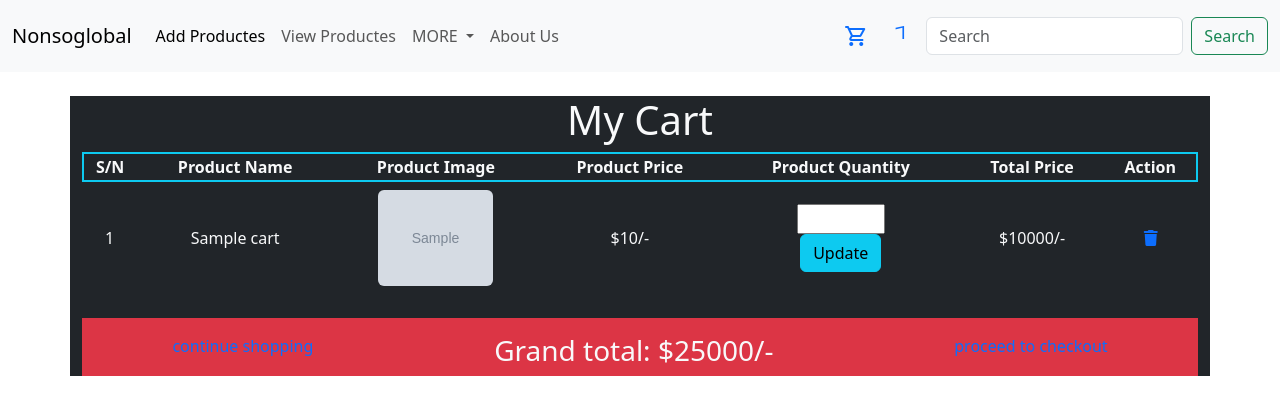
After one commit to Dev-Nonso-code/cart, a PHP site: page /cartes.php in a window 1280 px wide. The commit adds this page. Shown: the top 415 px of the page. Run offline with PHP 8.4, Linux system fonts and the light colour scheme; tables that the repository leaves empty or names only in its code hold one stand-in row (values such as "Sample post"); grey boxes marked "Sample" are stand-in pictures.

Commit message:
Add files via upload

```diff
--- /dev/null
+++ b/all.css
@@ -0,0 +1,21 @@
+#cart-table{
+    height: max-content;
+    width: fit-content;
+    flex-wrap: wrap;
+}
+img{
+    width: 7.2em;
+    height: 6em;
+}
+#btn{
+    width: 6.8em;
+    height: 3.5em;
+}
+a{
+    text-decoration: none;
+    text-shadow: 5px;
+}
+a:hover{
+    text-decoration: wavy;
+    text-transform: uppercase;
+}
--- /dev/null
+++ b/cartes.php
@@ -0,0 +1,131 @@
+<?php
+include './database/conn.php';
+// Update Query
+
+
+if (isset($_POST['Update_cart_q'])) {
+    $update_value = $_POST['Update_quantity'];
+    // echo $update_value;
+    $update_id = $_POST['Update_quantity_id'];
+
+
+    // query
+    $update_quantity_query = mysqli_query($conn, "update `cart` set quantity = $update_value WHERE id = $update_id ");
+    echo "updated Successfully";
+}
+?>
+
+<!DOCTYPE html>
+<html lang="en">
+
+<head>
+    <meta charset="UTF-8">
+    <meta name="viewport" content="width=device-width, initial-scale=1.0">
+    <link rel="shortcut icon" href="./images/download.png" type="icon">
+    <link href="https://cdn.jsdelivr.net/npm/bootstrap@5.3.3/dist/css/bootstrap.min.css" rel="stylesheet" integrity="sha384-QWTKZyjpPEjISv5WaRU9OFeRpok6YctnYmDr5pNlyT2bRjXh0JMhjY6hW+ALEwIH" crossorigin="anonymous">
+    <link href="https://fonts.googleapis.com/icon?family=Material+Icons" rel="stylesheet">
+    <link rel="stylesheet" href="https://fonts.googleapis.com/css2?family=Material+Symbols+Outlined:opsz,wght,FILL,GRAD@24,400,0,0&icon_names=shopping_cart" />
+    <link rel="stylesheet" href="https://cdnjs.cloudflare.com/ajax/libs/font-awesome/6.0.0-beta3/css/all.min.css">
+    <link rel="stylesheet" href="style.css">
+    <link rel="shortcut icon" href="./images/download.png" type="icon">
+    <link href="https://cdn.jsdelivr.net/npm/bootstrap@5.3.3/dist/css/bootstrap.min.css" rel="stylesheet" integrity="sha384-QWTKZyjpPEjISv5WaRU9OFeRpok6YctnYmDr5pNlyT2bRjXh0JMhjY6hW+ALEwIH" crossorigin="anonymous">
+    <link rel="stylesheet" href="./all.css">
+    <title>Cart Page</title>
+</head>
+<style>
+    a {
+        text-decoration: none;
+    }
+
+    a:hover {
+        text-decoration: wavy;
+        text-transform: capitalize;
+    }
+</style>
+
+<body>
+
+    <div>
+        <?php include 'nav.php'; ?>
+    </div>
+
+    <main class="container bg-dark text-light mt-4 mb-3">
+        <section class="shopping_cart m-auto text-center">
+            <h1 class="heading">My Cart</h1>
+            <table class="m-auto text-center w-100 form-group">
+                <?php
+                $select_cart_product = mysqli_query($conn, "Select * from `cart`");
+                if (mysqli_num_rows($select_cart_product) > 0) {
+                    echo "<thead class='text-center border border-2 border-info'>
+                    <tr>
+                        <th>S/N</th>
+                        <th>Product Name</th>
+                        <th>Product Image</th>
+                        <th>Product Price</th>
+                        <th>Product Quantity</th>
+                        <th>Total Price</th>
+                        <th>Action</th>
+                    </tr>
+                </thead>
+                <tbody>";
+                    while ($fetch_cart_products = mysqli_fetch_assoc($select_cart_product)) {
+                ?>
+
+                        <tr>
+                            <td>1</td>
+                            <td><?php echo $fetch_cart_products['name'] ?></td>
+                            <td>
+
+                                <img src="images/<?php echo $fetch_cart_products["image"] ?>" alt="bad" srcset="">
+                            </td>
+                            <td>$<?php echo $fetch_cart_products['price'] ?>/-</td>
+
+
+                            <td>
+                                <form action="" method="post">
+                                    <input type="hidden" name="Update_quantity_id" value="<?php echo $fetch_cart_products['id'] ?>">
+                                    <div class="d-block text-center m-auto justify-content-center">
+                                        <div>
+                                            <input type="number" name="Update_quantity" id="" min="1" max="20" class="form-contro">
+                                        </div>
+                                        <input type="submit" value="Update" class="btn btn-info" name="Update_cart_q">
+                                    </div>
+                                </form>
+                            </td>
+                            <td>$10000/-</td>
+                            <td>
+                                <a href=""><i class="fas fa-trash"></i></a>
+                            </td>
+                        </tr>
+                <?php
+                    }
+                } else {
+                    echo "No Products Avaliable";
+                }
+                ?>
+
+                </tbody>
+            </table>
+
+            <!-- bottom area  -->
+
+            <div class="d-flex mt-4 bg-danger justify-content-around pt-3">
+                <a href="./shop_p.php">continue shopping</a>
+                <h3 class="bottom_btn">Grand total: <span>$25000/-</span></h3>
+                <a href="checkout.php">proceed to checkout</a>
+            </div>
+
+        </section>
+    </main>
+
+
+
+    <script src=" https://cdn.jsdelivr.net/npm/bootstrap@5.3.3/dist/js/bootstrap.bundle.min.js" integrity="sha384-YvpcrYf0tY3lHB60NNkmXc5s9fDVZLESaAA55NDzOxhy9GkcIdslK1eN7N6jIeHz" crossorigin="anonymous">
+    </script>
+
+</body>
+<!-- <script src="https://cdn.jsdelivr.net/npm/bootstrap@5.3.3/dist/js/bootstrap.bundle.min.js" integrity="sha384-YvpcrYf0tY3lHB60NNkmXc5s9fDVZLESaAA55NDzOxhy9GkcIdslK1eN7N6jIeHz" crossorigin="anonymous"></script>
+<script src="https://cdn.jsdelivr.net/npm/@popperjs/core@2.11.8/dist/umd/popper.min.js" integrity="sha384-I7E8VVD/ismYTF4hNIPjVp/Zjvgyol6VFvRkX/vR+Vc4jQkC+hVqc2pM8ODewa9r" crossorigin="anonymous"></script>
+<script src="https://cdn.jsdelivr.net/npm/bootstrap@5.3.3/dist/js/bootstrap.min.js" integrity="sha384-0pUGZvbkm6XF6gxjEnlmuGrJXVbNuzT9qBBavbLwCsOGabYfZo0T0to5eqruptLy" crossorigin="anonymous"></script> -->
+
+</html>
--- a/index.php
+++ b/index.php
@@ -55,4 +55,5 @@ if (isset($_POST['add_product'])) {
     <script src="./databases/javas/script.js"></script>
 </body>
 <script src="https://cdn.jsdelivr.net/npm/bootstrap@5.3.3/dist/js/bootstrap.bundle.min.js" integrity="sha384-YvpcrYf0tY3lHB60NNkmXc5s9fDVZLESaAA55NDzOxhy9GkcIdslK1eN7N6jIeHz" crossorigin="anonymous"></script>
+
 </html>
--- a/nav.php
+++ b/nav.php
@@ -1,7 +1,10 @@
-<?php ?>
+<?php
+include './database/conn.php';
+?>
 
 <!DOCTYPE html>
 <html lang="en">
+
 <head>
     <meta charset="UTF-8">
     <meta name="viewport" content="width=device-width, initial-scale=1.0">
@@ -9,6 +12,7 @@
         rel="stylesheet">
     <title>Nav Bar</title>
 </head>
+
 <body>
     <main>
         <nav class="navbar navbar-expand-lg bg-body-tertiary">
@@ -30,13 +34,20 @@
                                 MORE
                             </a>
                             <ul class="dropdown-menu text-center">
-                            <li><a class="dropdown-item" href="shop_p.php">Shopit</a></li>
+                                <li><a class="dropdown-item" href="./shop_p.php">Shopit</a></li>
+                                <!-- select query  -->
+                                <?php
+                                $select_product = mysqli_query($conn, "Select * from `cart`") or die('Query Failed');
+                                $row_count = mysqli_num_rows($select_product)
+                                ?>
+                                <a href="./cartes.php" class="cart">
                                 <li>
                                     <hr class="dropdown-divider"><span class="material-symbols-outlined">
                                         shopping_cart
-                                    <sup>4</sup>
+                                        <sup><?php echo $row_count ?></sup>
                                     </span>
                                 </li>
+                                </a>
                                 <li><a class="dropdown-item" href="#">Contact Us</a></li>
                             </ul>
                         </li>
@@ -44,10 +55,14 @@
                             <a class="nav-link" aria-disabled="true">About Us</a>
                         </li>
                     </ul>
+                    <a href="./cartes.php" class="cart">
                         <span class="material-symbols-outlined m-3 bg-denger">
                             shopping_cart
-                                    <sup>4</sup>
+
+                            <sup><?php echo $row_count ?></sup>
+
                         </span>
+                    </a>
                     <form class="d-flex" role="search">
                         <input class="form-control me-2" type="search" placeholder="Search" aria-label="Search">
                         <button class="btn btn-outline-success" type="submit">Search</button>
@@ -57,4 +72,5 @@
         </nav>
     </main>
 </body>
+
 </html>
--- a/package.json
+++ b/package.json
@@ -2,10 +2,6 @@
   "dependencies": {
     "bootstrap": "^5.3.3",
     "bootstrap-icons": "^1.11.3",
-    "font": "^0.0.4",
-    "google": "^2.1.0",
-    "google-icon": "^1.0.1",
-    "i": "^0.3.7",
     "npm": "^10.9.0"
   }
 }
--- a/style.css
+++ b/style.css
@@ -4,3 +4,11 @@ img{
     border-radius: 6px;
     margin: 7px -10px;
 }
+a{
+    text-decoration: none;
+    text-shadow: 5px;
+}
+a:hover{
+    text-decoration: wavy;
+    text-transform: uppercase;
+}
--- a/view.php
+++ b/view.php
@@ -22,7 +22,7 @@
     <div class="container bg-dark text-light mt-4 mb-3">
         <section class="display_product">
             <table class="m-auto text-center w-100">
-                <thead class="text-center text-center border border-2 border-info">
+                <thead class="text-center border border-2 border-info">
                     <tr>
                         <th>S/N</th>
                         <th>Product Image</th>
@@ -73,7 +73,11 @@
             </table>
         </section>
     </div>
+
+    <script src=" https://cdn.jsdelivr.net/npm/bootstrap@5.3.3/dist/js/bootstrap.bundle.min.js" integrity="sha384-YvpcrYf0tY3lHB60NNkmXc5s9fDVZLESaAA55NDzOxhy9GkcIdslK1eN7N6jIeHz" crossorigin="anonymous">
+    </script>
     <script src="https://cdn.jsdelivr.net/npm/bootstrap@5.3.3/dist/js/bootstrap.bundle.min.js" integrity="sha384-YvpcrYf0tY3lHB60NNkmXc5s9fDVZLESaAA55NDzOxhy9GkcIdslK1eN7N6jIeHz" crossorigin="anonymous"></script>
 </body>
+<script src="https://cdn.jsdelivr.net/npm/bootstrap@5.3.3/dist/js/bootstrap.bundle.min.js" integrity="sha384-YvpcrYf0tY3lHB60NNkmXc5s9fDVZLESaAA55NDzOxhy9GkcIdslK1eN7N6jIeHz" crossorigin="anonymous"></script>
 
 </html>
```
Also changed, not shown: shop_p.php (+53 -10 lines), checkout.php (added), images/366093186_143465882128597_6764256316159843260_n.jpg (added), images/463763874_536770695636585_7748730655785779759_n.jpg (added), images/image (1).png (added), images/image (2).png (added), images/image.png (added), images/images (2).jpg (added), images/images.jpg (added). Lines whose indentation alone changed are shown as unchanged.
